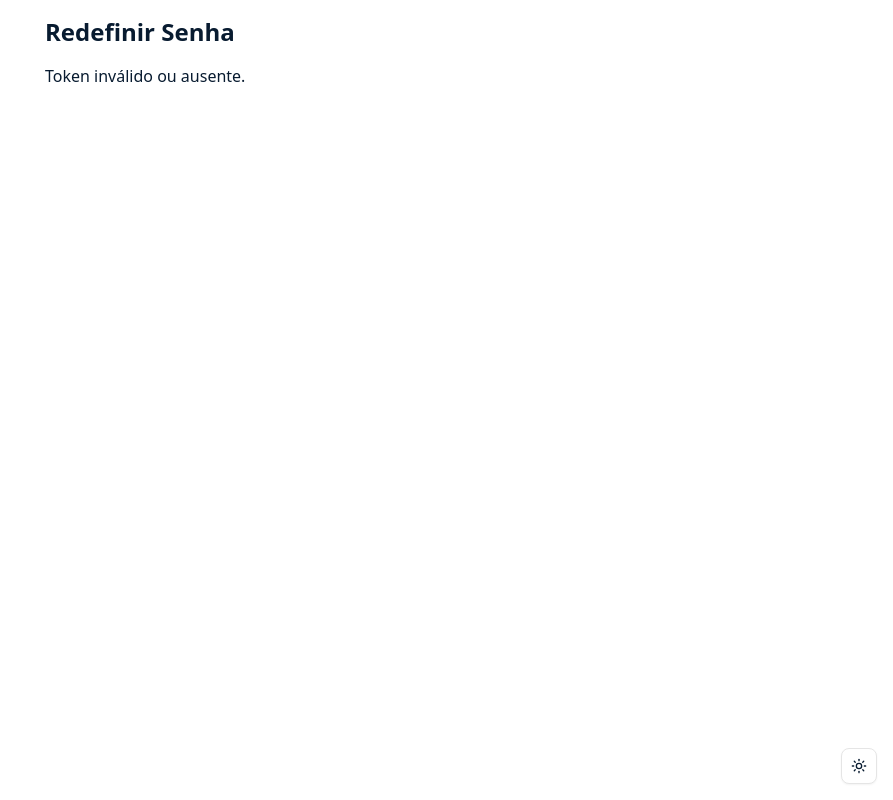
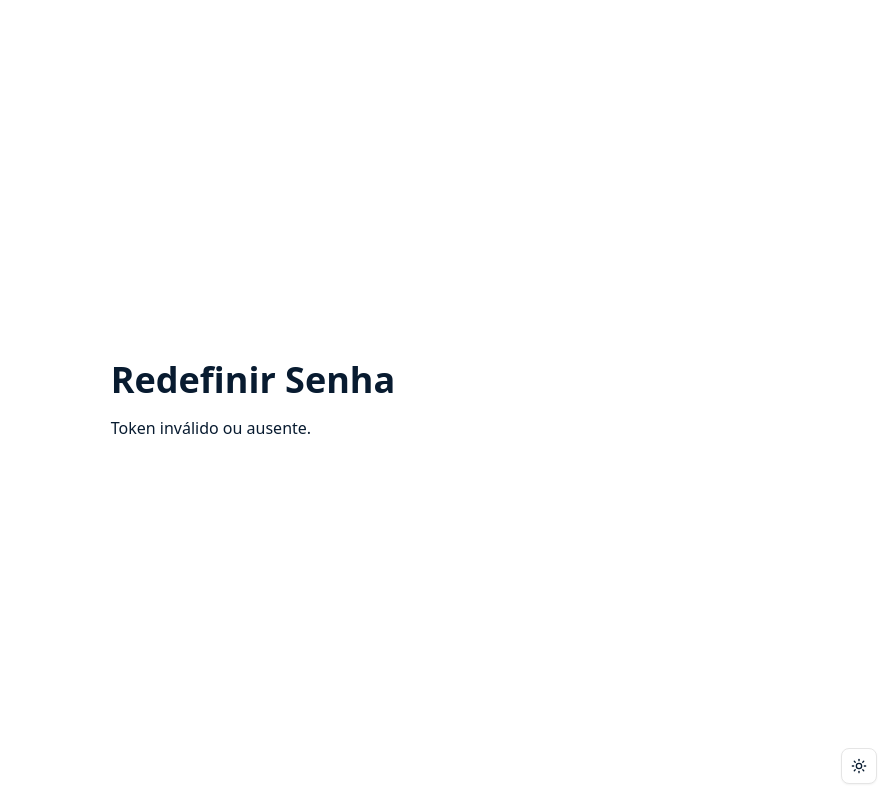
Before and after one commit to CaioSilvaCsv/agendamento-quadra-front, a Next.js app: page /reset-password in a window 1280 px wide. Shown: the whole page, without its empty margins (387-1280 px from the left). Built offline with nearby package versions, Linux system fonts and the light colour scheme; no server answers.

Commit message:
Centralização e estilização do reset

```diff
--- a/src/app/reset-password/page.tsx
+++ b/src/app/reset-password/page.tsx
@@ -7,13 +7,15 @@ export default function ResetPasswordPage() {
   const token = searchParams.get("token") || "";
 
   return (
-    <div className="max-w-md mx-auto p-4">
-      <h1 className="text-2xl font-bold mb-4">Redefinir Senha</h1>
-      {token ? (
-        <ResetPasswordForm token={token} />
-      ) : (
-        <p>Token inválido ou ausente.</p>
-      )}
+    <div className="flex justify-center items-center min-h-screen max-w-md mx-auto p-4">
+      <div>
+        <h1 className="text-4xl font-bold mb-4">Redefinir Senha</h1>
+        {token ? (
+          <ResetPasswordForm token={token} />
+        ) : (
+          <p>Token inválido ou ausente.</p>
+        )}
+      </div>
     </div>
   );
 }
```
